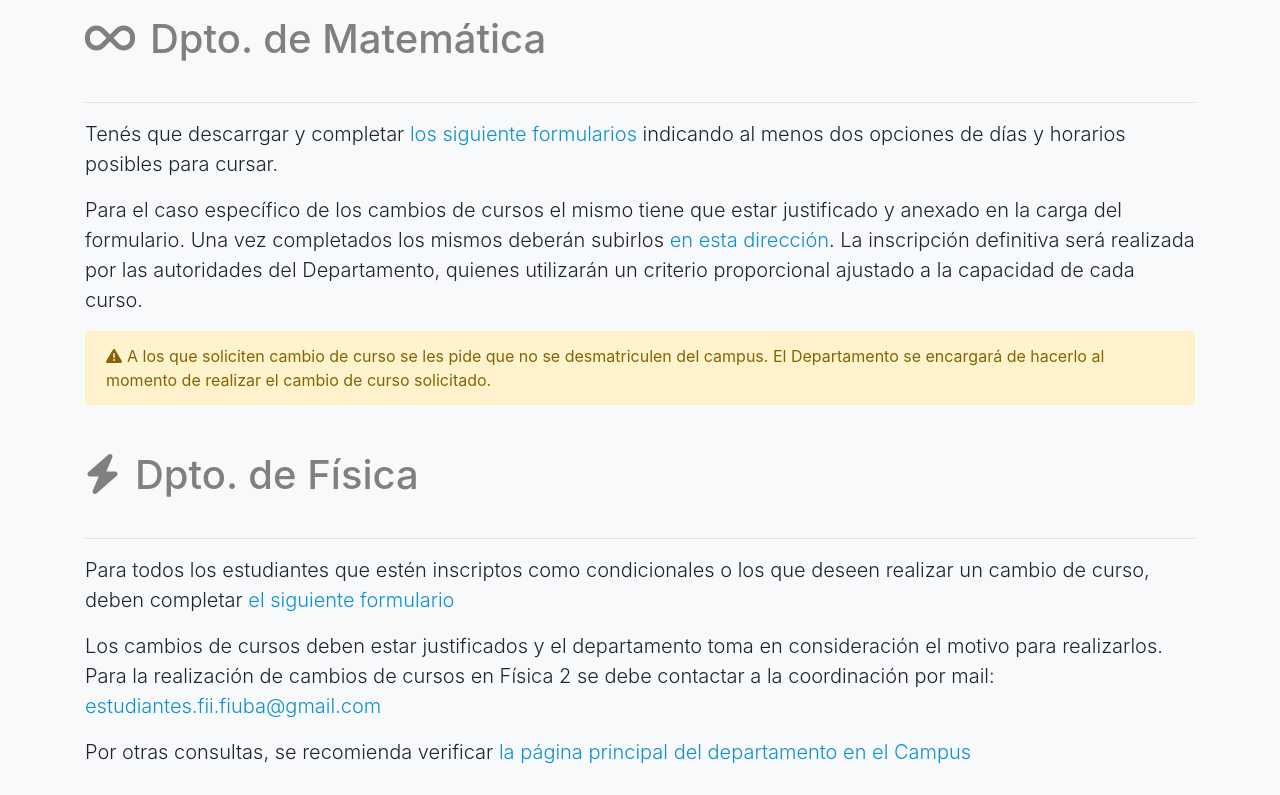
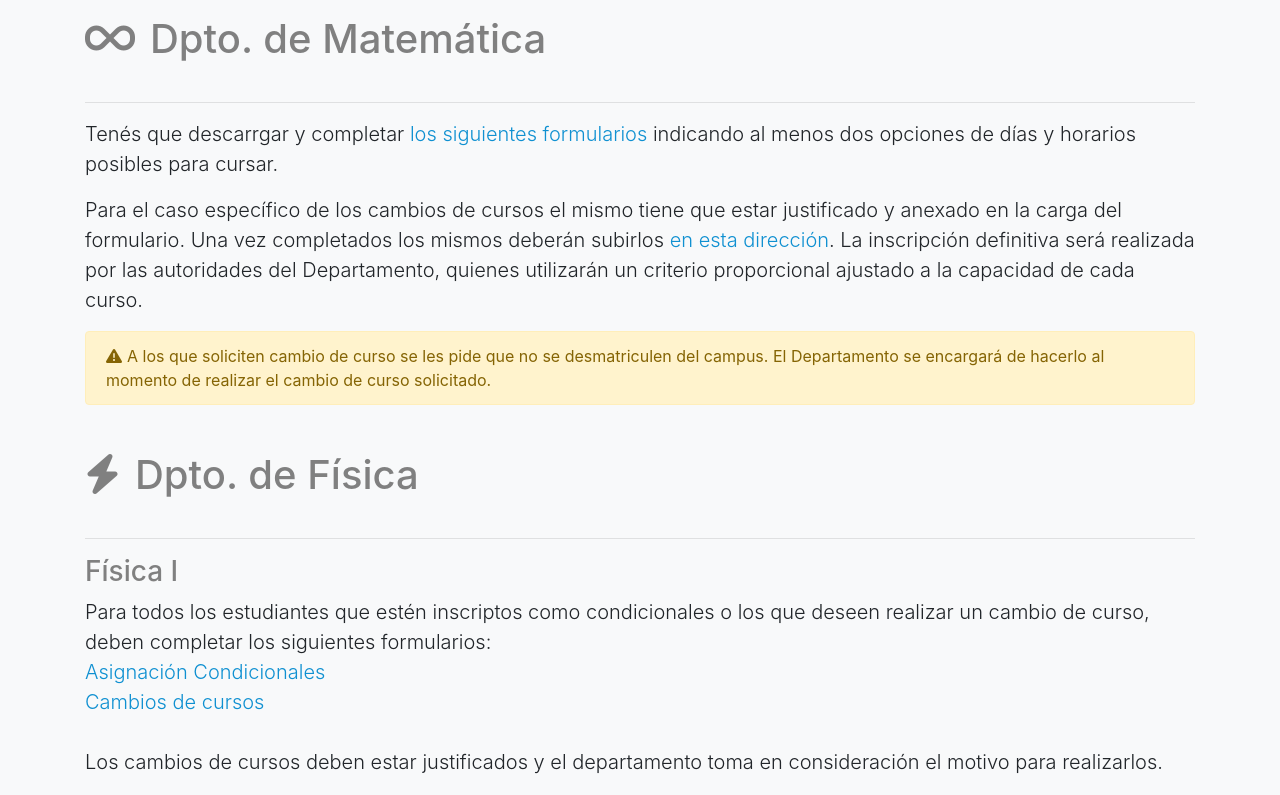
Before and after one commit to mationorato/CEI-WEB, a Next.js app: page /a/condicionales in a window 1280 px wide. Shown: the part 420-1215 px from the top of the page. Built offline with nearby package versions, Linux system fonts and the light colour scheme.

Commit message:
titulos y favicon

```diff
--- a/src/components/layout/commonHead.js
+++ b/src/components/layout/commonHead.js
@@ -7,23 +7,42 @@ export default function CommonHead() {
             <meta charSet="utf-8" />
             <meta name="viewport" content="width=device-width, initial-scale=1, shrink-to-fit=no" />
 
+            {/* INFO */}
+            <title key="title">CEI UBA</title>
+            <meta name="description" key="description" content="Centro de estudiantes de Ingeniería La Linea Recta" />
+            <meta name="keywords" content="fiuba,estudainte ingeniería,ingeniería uba,uba,centro de estudiantes,cei" />
+
+            {/* Open Fraph */}
+            <meta property="og:title" key="og:title" content="CEI UBA" />
+            <meta property="og:description" key="og:description" content="Centro de estudiantes de Ingeniería La Linea Recta" />
+            <meta property="og:image" key="og:image" content="https://i.imgur.com/8UlV9Xg.jpg" />
+            <meta property="og:url" key="og:url" content="https://cei.fi.uba.ar" />
+            <meta property="og:image:type" key="og:image:type" content="image/jpeg" />
+            <meta property="og:image:width" key="og:image:width" content="1200" />
+            <meta property="og:image:height" key="og:image:height" content="628" />
+            <meta property="og:type" key="og:type" content="article" />
+            <meta property="fb:app_id" key="fb:app_id" content="138179346792288" />
+
+            {/* Favicon */}
+            <link rel="shortcut icon" href="/img/favicon.png" />
+
             {/* Fonts */}
             <link
                 href="https://fonts.googleapis.com/css?family=Roboto:300,400,700&display=swap"
-                rel="stylesheet"/>
+                rel="stylesheet" />
             <script
                 src="https://kit.fontawesome.com/2d58059109.js"
                 crossOrigin="anonymous"></script>
-            <link href="https://kit-free.fontawesome.com/releases/latest/css/free-v4-shims.min.css" media="all" rel="stylesheet"/>
-            <link href="https://kit-free.fontawesome.com/releases/latest/css/free-v4-font-face.min.css" media="all" rel="stylesheet"/>
-            <link href="https://kit-free.fontawesome.com/releases/latest/css/free.min.css" media="all" rel="stylesheet"/>
+            <link href="https://kit-free.fontawesome.com/releases/latest/css/free-v4-shims.min.css" media="all" rel="stylesheet" />
+            <link href="https://kit-free.fontawesome.com/releases/latest/css/free-v4-font-face.min.css" media="all" rel="stylesheet" />
+            <link href="https://kit-free.fontawesome.com/releases/latest/css/free.min.css" media="all" rel="stylesheet" />
 
             {/* Bootstrap */}
             <link
                 rel="stylesheet"
                 href="https://stackpath.bootstrapcdn.com/bootstrap/4.4.1/css/bootstrap.min.css"
                 integrity="sha384-Vkoo8x4CGsO3+Hhxv8T/Q5PaXtkKtu6ug5TOeNV6gBiFeWPGFN9MuhOf23Q9Ifjh"
-                crossOrigin="anonymous"/>
+                crossOrigin="anonymous" />
 
             {/* crisp.chat */}
             <script src="/scripts/crisp.js"></script>
--- a/src/data/anuncios.js
+++ b/src/data/anuncios.js
@@ -2,28 +2,28 @@ const anuncios = [
     {
         id: "condicionales",
         titulo: "Información Condicionales 1C 2020",
-        bajada: "Guía de que hacer en los principales deptos si te toco anotarte como condicional",
+        bajada: "Guía de que hacer en los principales deptos si te toco anotarte como condicional.",
         fecha: "6/4/2020",
         color: "#eb7700"
     },
     {
         id: "cursadavirtual",
         titulo: "Inicio de la cursada virtual",
-        bajada: "En Fiuba arrancamos a cursar de forma virtual el 13/4",
+        bajada: "En Fiuba arrancamos a cursar de forma virtual el 13/4.",
         fecha: "4/4/2020",
         color: "#860063"
     },
     {
         id: "infomails",
         titulo: "Alta de Mails Fiuba",
-        bajada: "Buscá tu nuevo mail fiuba y mirá las preguntas frecuentes",
+        bajada: "Buscá tu nuevo mail fiuba y mirá las preguntas frecuentes.",
         fecha: "28/3/2020",
         color: "#24408e"
     },
     {
         id: "mequedoencasa",
         titulo: "Plan contra el Coronavirus",
-        bajada: "Prórrogas autámaticas, correlativas sin rendir final y pasos para prepararte para la cursada virtual",
+        bajada: "Prórrogas autámaticas, correlativas sin rendir final y pasos para prepararte para la cursada virtual.",
         fecha: "21/3/2020",
         color: "#03734b"
     }
--- a/src/data/condicionales.js
+++ b/src/data/condicionales.js
@@ -13,7 +13,7 @@ const pagina = () => (
         <div className="row">
             <div className="col-sm-12">
                 <p className="lead">
-                    Tenés que descarrgar y completar <a href="https://campus.fi.uba.ar/course/view.php?id=1439" target="blank">los siguiente formularios</a> indicando
+                    Tenés que descarrgar y completar <a href="https://campus.fi.uba.ar/course/view.php?id=1439" target="blank">los siguientes formularios</a> indicando
                     al menos dos opciones de días y horarios posibles para cursar.
                 </p>
                 <p className="lead">
@@ -42,13 +42,19 @@ const pagina = () => (
         </div>
         <div className="row">
             <div className="col-sm-12">
+                <h3 className="hgray">Física I</h3>
                 <p className="lead">
                     Para todos los estudiantes que estén inscriptos como condicionales o los que deseen realizar un cambio de curso,
-                    deben completar <a href="https://docs.google.com/forms/d/e/1FAIpQLSdx9_F4Y1C4wjxRyNAKWqsmM2w0KHsv3msRKcd2_kjUXDVNFQ/viewform" target="blank">el siguiente formulario</a>
+                    deben completar los siguientes formularios:
+                    <br />
+                    <a href="https://docs.google.com/forms/d/e/1FAIpQLSeb2v7T8QZMsuJCYqiHQJLQeEmwnqRr3ifMG0yx6xK9_LlUgg/viewform" target="blank">Asignación Condicionales</a> <br />
+                    <a href="https://docs.google.com/forms/d/e/1FAIpQLSdx9_F4Y1C4wjxRyNAKWqsmM2w0KHsv3msRKcd2_kjUXDVNFQ/viewform" target="blank">Cambios de cursos</a>
+                    <br /> <br />
+                    Los cambios de cursos deben estar justificados y el departamento toma en consideración el motivo para realizarlos.
                 </p>
+                <h3 className="hgray">Física II</h3>
                 <p className="lead">
-                    Los cambios de cursos deben estar justificados y el departamento toma en consideración el motivo para realizarlos.
-                    Para la realización de cambios de cursos en Física 2 se debe contactar a la coordinación por mail:
+                    Para la realización de cambios de cursos y condicionales de Física 2 se deben contactar a la coordinación por mail:
                     <a href="mailto:estudiantes.fii.fiuba@gmail.com" target="blank"> estudiantes.fii.fiuba@gmail.com</a>
                 </p>
                 <p className="lead">
--- a/src/pages/a/[id].js
+++ b/src/pages/a/[id].js
@@ -1,4 +1,5 @@
 import dynamic from 'next/dynamic'
+import Head from 'next/head'
 import { Jumbotron, Container } from 'react-bootstrap';
 import Layout from '../../components/layout';
 import colors from '../../components/layout/colors'
@@ -11,6 +12,12 @@ export default function Anuncio(props) {
 
     return (
         <Layout>
+            <Head>
+                <title key="title">CEI UBA - {props.anuncio.titulo}</title>
+                <meta property="og:title" key="og:title" content={props.anuncio.titulo} />
+                <meta property="og:description" key="og:description" content={props.anuncio.bajada} />
+                <meta property="og:url" key="og:url" content={`https://cei.fi.uba.ar/a/${props.anuncio.id}`} />
+            </Head>
             <div >
                 <Jumbotron>
                     <Container>
```
Also changed, not shown: public/img/favicon.png (added).
